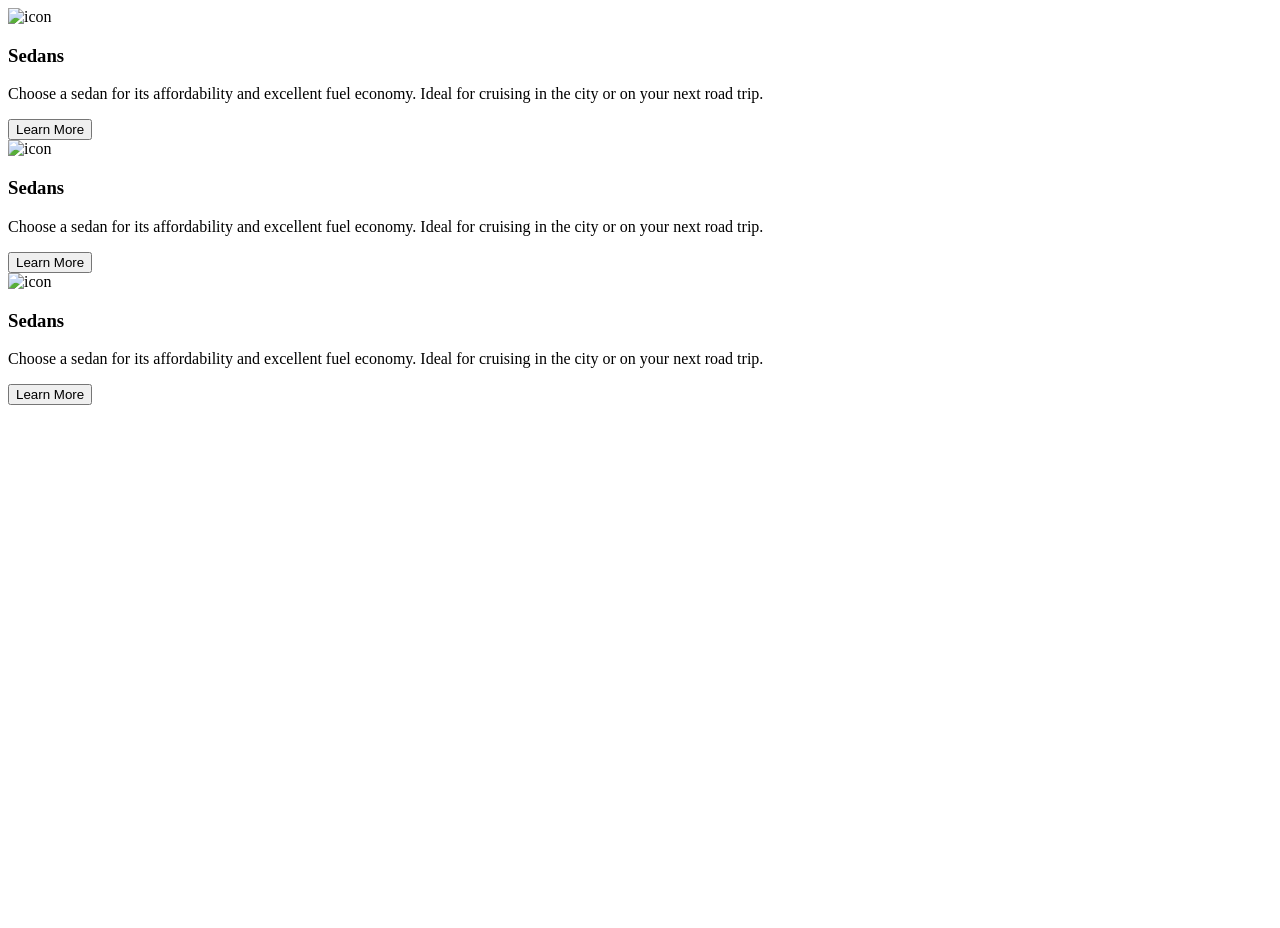
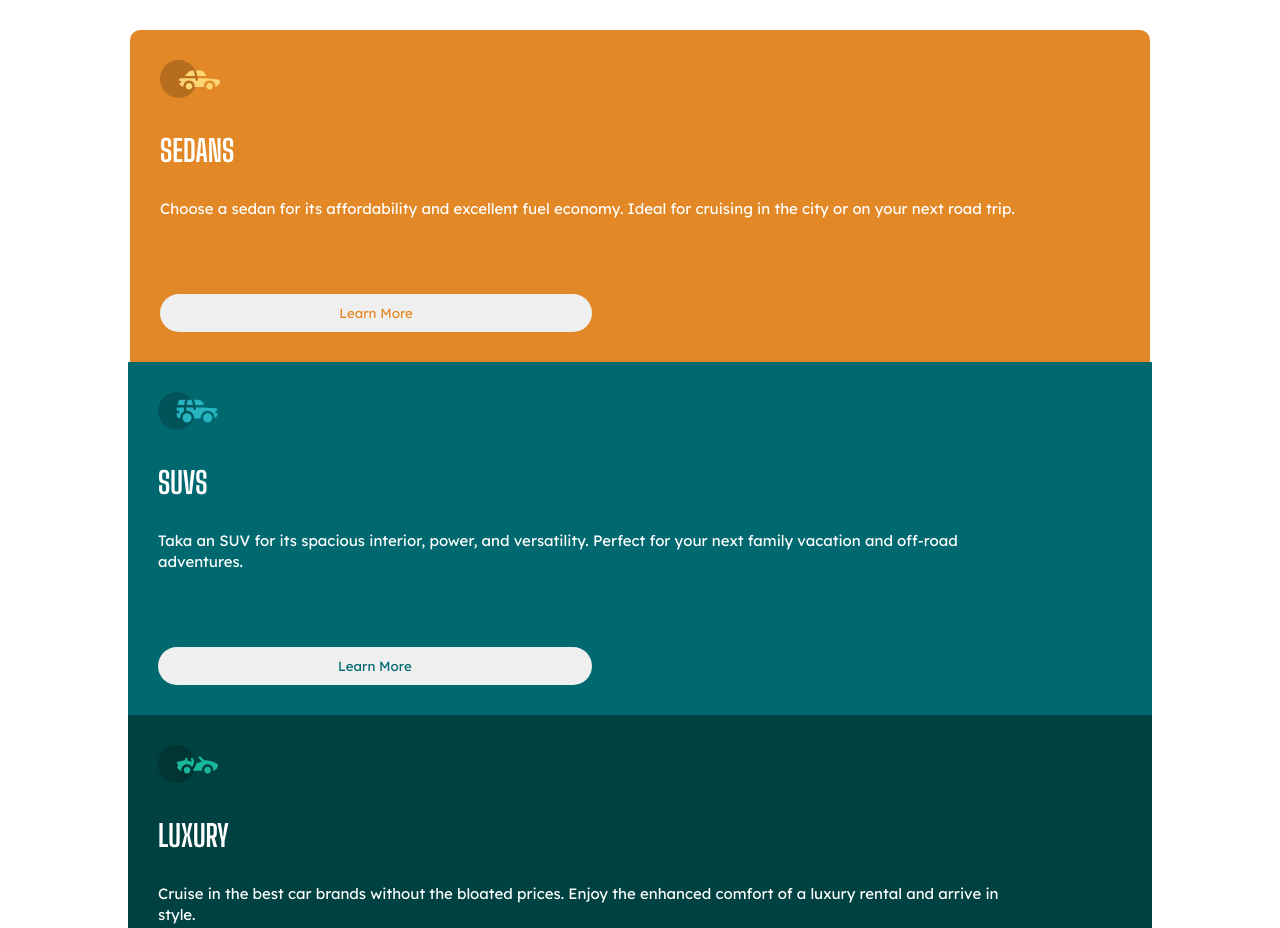
Before and after one commit to Alesvoy/threeColumnPreview, a plain HTML site: page index.html in a window 1280 px wide. Shown: the top 928 px of the page. Before the commit the page ends 800 px from the top, so only its background shows below. Drawn offline with Linux system fonts and the light colour scheme.

Commit message:
Finished project

```diff
--- a/css/styles.css
+++ b/css/styles.css
@@ -0,0 +1,109 @@
+@import url("https://fonts.googleapis.com/css2?family=Lexend+Deca&display=swap");
+@import url("https://fonts.googleapis.com/css2?family=Big+Shoulders+Display:wght@700&family=Lexend+Deca:wght@100;400&display=swap");
+
+* {
+  margin: 0;
+  padding: 0;
+  box-sizing: border-box;
+}
+
+body,
+html {
+  font-size: 15px;
+  min-height: 100vh;
+}
+
+:root {
+  --bright-orange: hsl(31, 77%, 52%);
+  --dark-cyan: hsl(184, 100%, 22%);
+  --very-dark-cyan: hsl(179, 100%, 13%);
+}
+
+.container {
+  display: flex;
+  flex-direction: column;
+  width: 80%;
+  margin: 2rem auto;
+  height: 100%;
+  align-items: center;
+  justify-content: center;
+}
+
+.card {
+  height: auto;
+  padding: 2rem;
+}
+
+.card__icon {
+  max-width: 60px;
+  margin-bottom: 2rem;
+}
+
+.card__title {
+  font-family: "Big Shoulders Display", cursive;
+  color: #fff;
+  font-size: 2rem;
+  margin-bottom: 2rem;
+  text-transform: uppercase;
+}
+
+.card__desc {
+  font-family: "Lexend Deca", sans-serif;
+  padding-right: 7rem;
+  color: #fff;
+  font-weight: 400;
+  line-height: 1.4rem;
+  margin-bottom: 5rem;
+}
+
+.btn {
+  border: none;
+  padding: 0.75rem;
+  border-radius: 35px;
+  width: 45%;
+  font-family: "Lexend Deca", sans-serif;
+}
+
+.sedans {
+  background: var(--bright-orange);
+  border-radius: 10px 10px 0 0;
+}
+
+.sedans .btn {
+  color: var(--bright-orange);
+}
+
+.suvs {
+  background: var(--dark-cyan);
+}
+
+.suvs .btn {
+  color: var(--dark-cyan);
+}
+
+.luxury {
+  background: var(--very-dark-cyan);
+  border-radius: 0 0 10px 10px;
+}
+
+.luxury .btn {
+  color: var(--very-dark-cyan);
+}
+
+/* Mobile  desktop media query*/
+
+@media screen and (min-width: 1440px) {
+  .container {
+    flex-direction: row;
+    margin: auto;
+    min-height: 100vh;
+  }
+
+  .sedans {
+    border-radius: 10px 0 0 10px;
+  }
+
+  .luxury {
+    border-radius: 0 10px 10px 0;
+  }
+}
--- a/index.html
+++ b/index.html
@@ -9,8 +9,8 @@
   </head>
   <body>
     <div class="container">
-      <div class="card">
-        <img src="#" alt="icon" class="card__icon" />
+      <div class="card sedans">
+        <img src="./img/icon-sedans.svg" alt="icon" class="card__icon" />
         <h3 class="card__title">Sedans</h3>
         <p class="card__desc">
           Choose a sedan for its affordability and excellent fuel economy. Ideal
@@ -18,21 +18,21 @@
         </p>
         <button class="btn">Learn More</button>
       </div>
-      <div class="card">
-        <img src="#" alt="icon" class="card__icon" />
-        <h3 class="card__title">Sedans</h3>
+      <div class="card suvs">
+        <img src="./img/icon-suvs.svg" alt="icon" class="card__icon" />
+        <h3 class="card__title">Suvs</h3>
         <p class="card__desc">
-          Choose a sedan for its affordability and excellent fuel economy. Ideal
-          for cruising in the city or on your next road trip.
+          Taka an SUV for its spacious interior, power, and versatility. Perfect
+          for your next family vacation and off-road adventures.
         </p>
         <button class="btn">Learn More</button>
       </div>
-      <div class="card">
-        <img src="#" alt="icon" class="card__icon" />
-        <h3 class="card__title">Sedans</h3>
+      <div class="card luxury">
+        <img src="./img/icon-luxury.svg" alt="icon" class="card__icon" />
+        <h3 class="card__title">Luxury</h3>
         <p class="card__desc">
-          Choose a sedan for its affordability and excellent fuel economy. Ideal
-          for cruising in the city or on your next road trip.
+          Cruise in the best car brands without the bloated prices. Enjoy the
+          enhanced comfort of a luxury rental and arrive in style.
         </p>
         <button class="btn">Learn More</button>
       </div>
```
Also changed, not shown: img/favicon-32x32.png (added), img/icon-luxury.svg (added), img/icon-sedans.svg (added), img/icon-suvs.svg (added).
